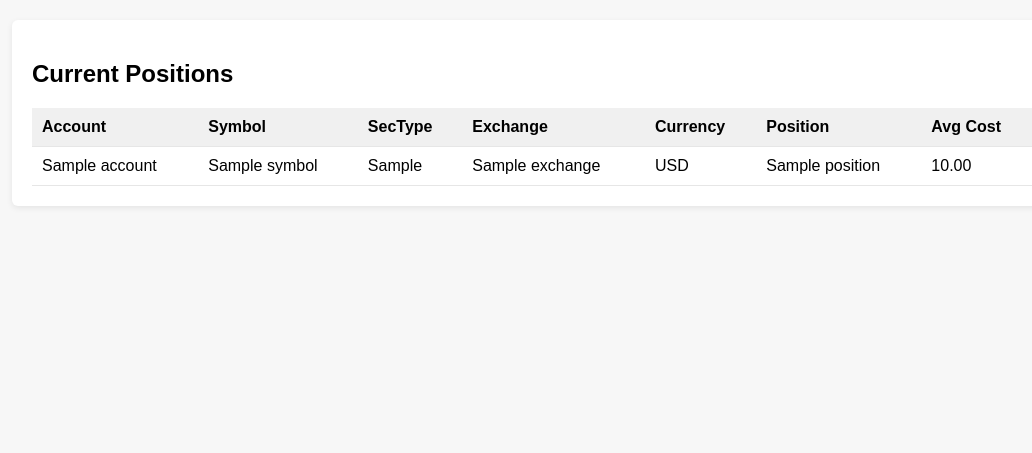
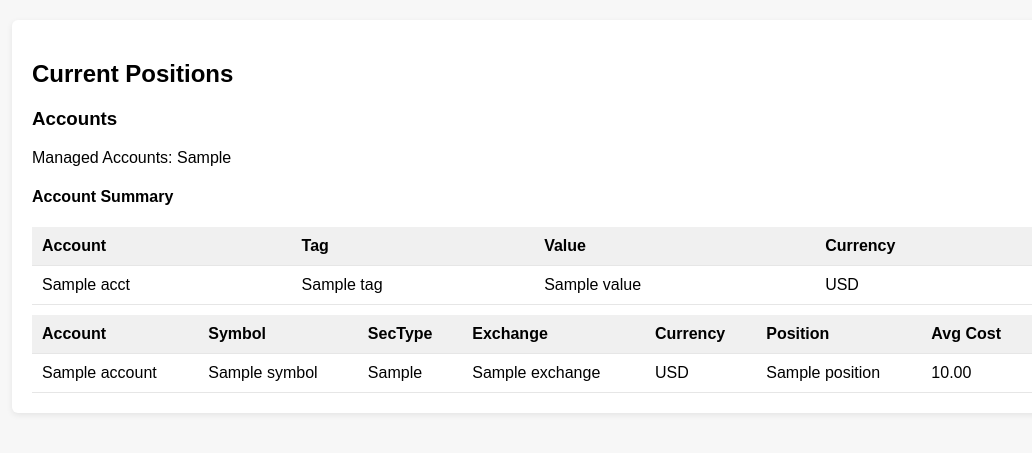
Before and after one commit to wdwlzh/ib-python-app1, a Flask app: template templates/positions.html in a window 1280 px wide. Shown: the top 453 px of the page, without its empty margins (108-1140 px from the left). Run offline with Flask 3, Linux system fonts and the light colour scheme; the template is opened without the code that fills it: most values are stand-ins (such as "Sample title", 1, 10 or a date in 2020); parts of the project's set-up code (start-up, migrations or seed data) failed here and were passed over.

Commit message:
Display account info in a web page

```diff
--- a/app.py
+++ b/app.py
@@ -4,6 +4,7 @@ from flask import Flask, render_template, jsonify
 from ib_insync import IB
 from ib_positions import get_positions
 import atexit
+from ib_positions import get_account_info
 
 app = Flask(__name__)
 
@@ -38,7 +39,12 @@ def index():
     try:
         df = get_positions(ib=ib)
         positions = df.to_dict('records') if not df.empty else []
-        return render_template('positions.html', positions=positions)
+        acct_info = get_account_info(ib=ib)
+        managed_accounts = acct_info.get('managedAccounts', [])
+        account_values = acct_info.get('accountValues', {})
+        return render_template('positions.html', positions=positions,
+                               managed_accounts=managed_accounts,
+                               account_values=account_values)
     except Exception as e:
         return render_template('error.html', error=str(e)), 500
 
--- a/templates/positions.html
+++ b/templates/positions.html
@@ -14,6 +14,26 @@
 <body>
     <div class="card">
         <h2>Current Positions</h2>
+        {% if managed_accounts %}
+        <h3>Accounts</h3>
+        <p>Managed Accounts: {{ managed_accounts | join(', ') }}</p>
+        <div style="margin-top:8px;">
+            <h4>Account Summary</h4>
+            <table>
+                <tr><th>Account</th><th>Tag</th><th>Value</th><th>Currency</th></tr>
+                {% for acct, tags in account_values.items() %}
+                    {% for tag, entry in tags.items() %}
+                    <tr>
+                        <td>{{ acct }}</td>
+                        <td>{{ tag }}</td>
+                        <td>{{ entry.value }}</td>
+                        <td>{{ entry.currency }}</td>
+                    </tr>
+                    {% endfor %}
+                {% endfor %}
+            </table>
+        </div>
+        {% endif %}
         {% if positions %}
         <table>
             <tr>
```
Also changed, not shown: ib_positions.py (+48 -0 lines), templates/error.html (added, +15 -0 lines), README.md (added).
